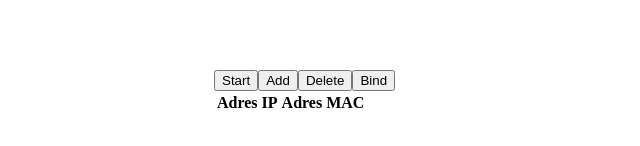
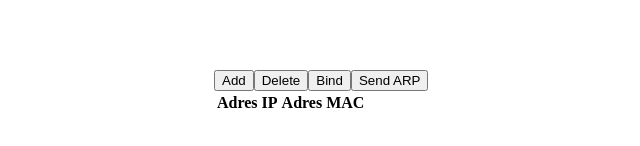
Before and after one commit to wilq1994/arp-protocol-app, a Vue app: page / in a window 1280 px wide. Shown: the part 294-440 px from the top of the page, without its empty margins (26-666 px from the left). Built offline with nearby package versions, Linux system fonts and the light colour scheme.

Commit message:
Add sending ARP message to chosen computer

```diff
--- a/src/App.vue
+++ b/src/App.vue
@@ -35,10 +35,10 @@
 
     <addPopup v-if="newNodePos" :id="nextComputerId" :pos="newNodePos" :addNode="addNode"/>
 
-    <button v-on:click="runSearch(2, '192.168.0.4')">Start</button>
-    <button v-on:click="setAction('ADD')" :disabled="selectedNode || binding">Add</button>
-    <button v-on:click="setAction('DELETE')" :disabled="selectedNode || binding">Delete</button>
-    <button v-on:click="setAction('BIND')" :disabled="selectedNode">Bind</button>
+    <button v-on:click="setAction('ADD')" :disabled="selectedNode || binding || senderNode">Add</button>
+    <button v-on:click="setAction('DELETE')" :disabled="selectedNode || binding || senderNode">Delete</button>
+    <button v-on:click="setAction('BIND')" :disabled="selectedNode || senderNode">Bind</button>
+    <button v-on:click="setAction('SEND')" :disabled="selectedNode">Send ARP</button>
     {{ currentAction }}
     <computer-table :table="(computers[selectedNode]) ? computers[selectedNode].table : null"></computer-table>
   </div>
@@ -64,6 +64,7 @@
         selectedNode: null,
         currentAction: null,
         bindedNode: null,
+        senderNode: null,
         newNodePos: null,
         binding: false,
         mouseX: 0,
@@ -86,16 +87,6 @@
 
         if(!this.computers[current]) return
 
-        if(this.computers[current].routes[value]){
-          this.computers[current].routes[value].reduce((prev, next) => {
-            setTimeout(()=>{
-              that.computers[prev].classObject.red = false
-              that.computers[prev].classObject.green = true
-              that.greenLine(prev, next)
-            }, 1000)
-            return next
-          })
-        }else{
         this.computers[current].neighbours.forEach((neighbourId) => {
           const result = this.search(value, neighbourId, path, [current])
 
@@ -119,7 +110,6 @@
           }
 
         })
-        }
 
       },
       search(value, id, previous, visited = []){
@@ -279,6 +269,18 @@
                 this.mouseY = this.computers[this.bindedNode].y + 20
                 window.addEventListener('mousemove', this.moveBindLine)
               }
+            }else if(this.currentAction === 'SEND'){
+              if(this.senderNode == data.id){
+                this.computers[this.senderNode].selected = false
+                this.senderNode = null
+              }else if(this.senderNode){
+                this.runSearch(this.senderNode, this.computers[data.id].ip)
+                this.computers[this.senderNode].selected = false
+                this.senderNode = null
+              }else{
+                this.senderNode = data.id
+                this.computers[this.senderNode].selected = true
+              }
             }else if(!this.currentAction){
               this.selectNode(data.id)
             }
```
Lines whose indentation alone changed are shown as unchanged.
